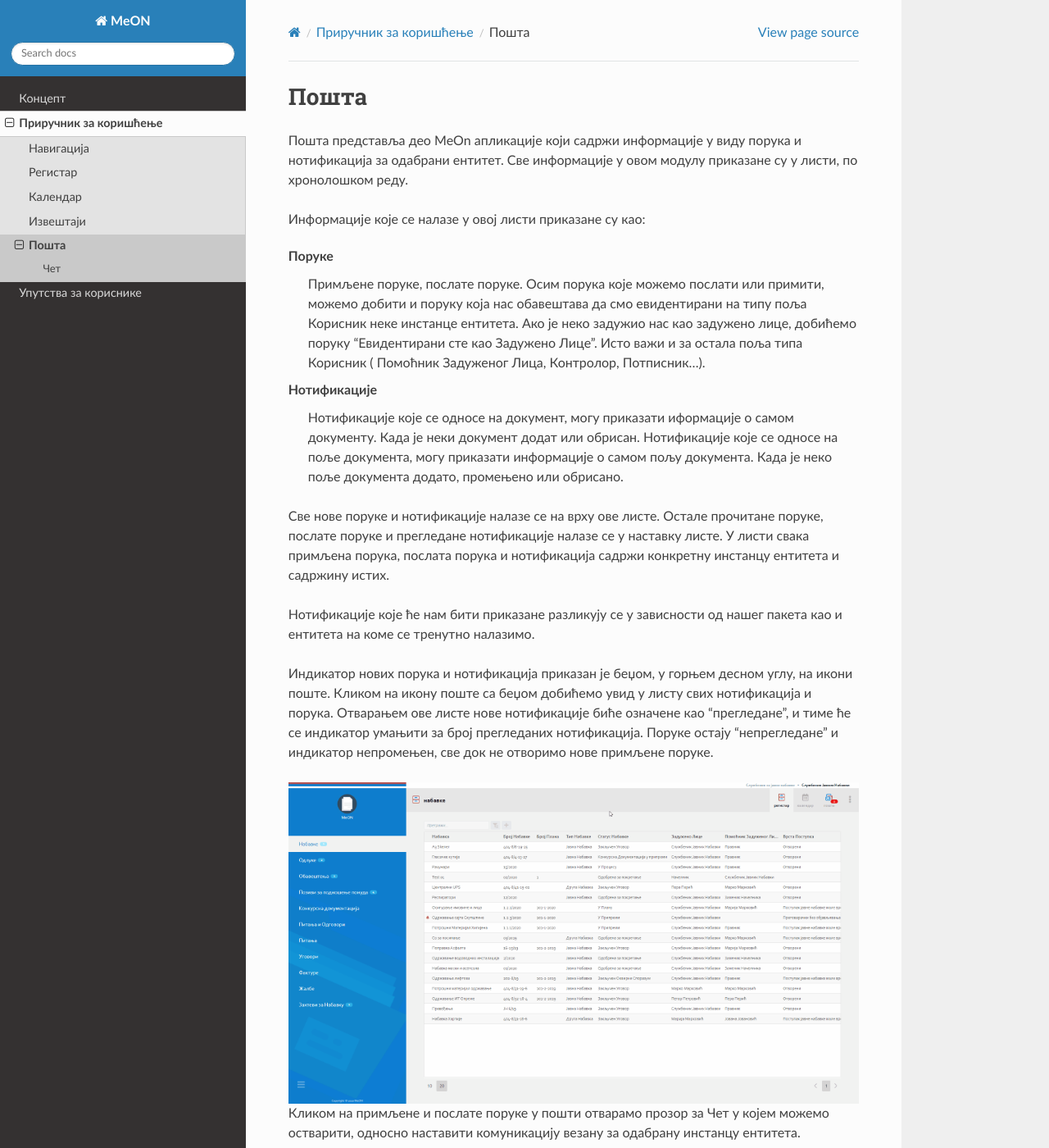
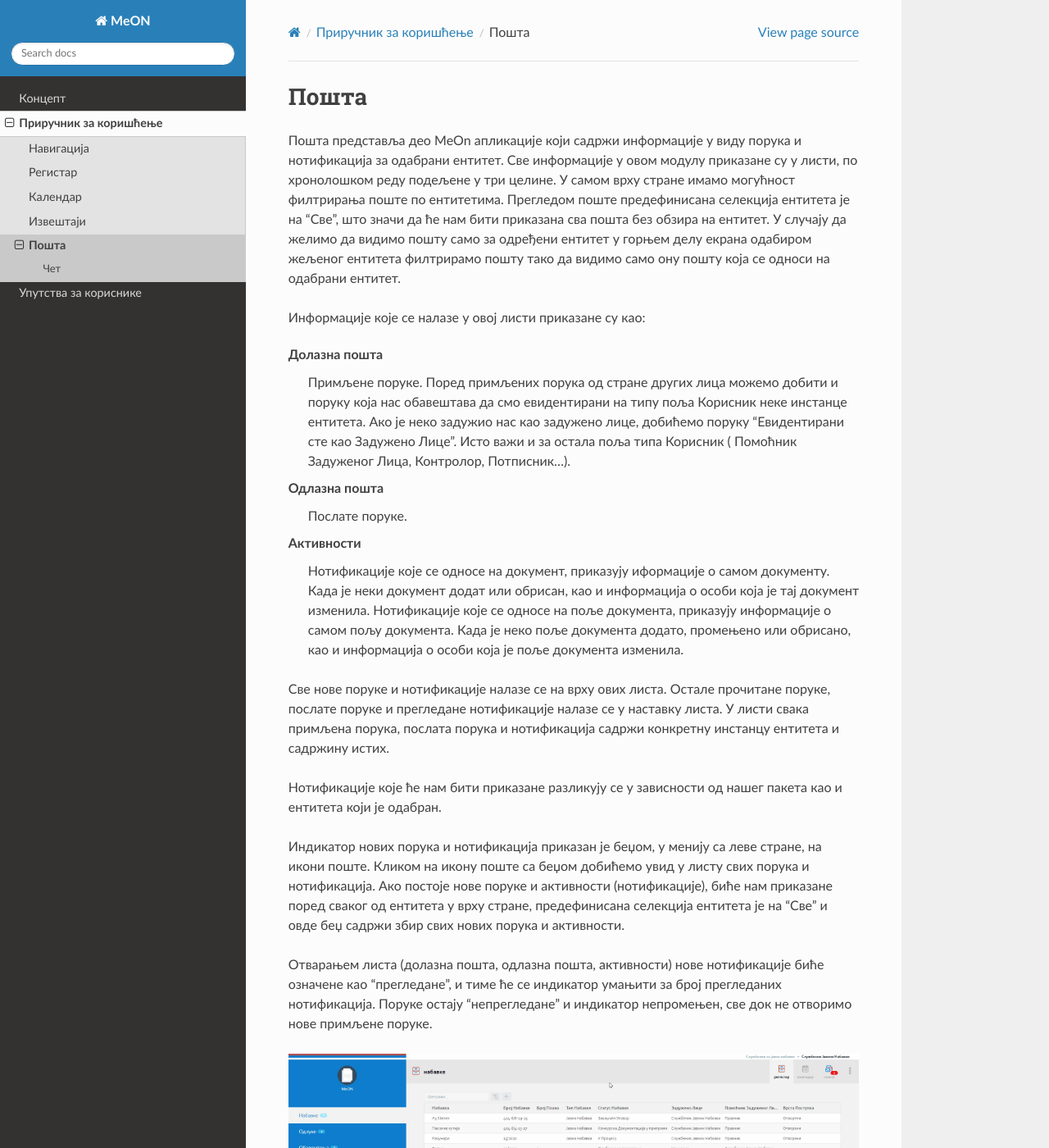
Before and after one commit to ismt-hub/MeON-Docs, a Sphinx documentation site: the page built from docs/prirucnik/posta.rst, in a window 1280 px wide and 1400 px high. Shown: the whole window at 82% size. Built offline with Sphinx 7.4.7 and the Read the Docs theme 2.0.0, drawn with Linux system fonts in a browser that asks for light colours; some of the changed text lies outside the part shown.

Commit message:
Changes to posta.rst

```diff
--- a/docs/prirucnik/posta.rst
+++ b/docs/prirucnik/posta.rst
@@ -4,33 +4,35 @@
 Пошта
 ********
 
-Пошта представља део MeOn апликације који садржи информације у виду порукa и нотификацијa за одабрани ентитет. Све информације у овом модулу приказане су у листи, по хронолошком реду.
+Пошта представља део MeOn апликације који садржи информације у виду порукa и нотификацијa за одабрани ентитет. Све информације у овом модулу приказане су у листи, по хронолошком реду подељене у три целине. У самом врху стране имамо могућност филтрирања поште по ентитетима. Прегледом поште предефинисана селекција ентитета је на "Све", што значи да ће нам бити приказана сва пошта без обзира на ентитет. У случају да желимо да видимо пошту само за одређени ентитет у горњем делу екрана одабиром жељеног ентитета филтрирамо пошту тако да видимо само ону пошту која се односи на одабрани ентитет.
 
 Информације које се налазе у овој листи приказане су као:
 
-Поруке
-  Примљене поруке, послате поруке. Осим порука које можемо послати или примити, можемо добити и поруку која нас обавештава да смо евидентирани на типу поља Корисник неке инстанце ентитета. Ако је неко задужио нас као задужено лице, добићемо поруку "Евидентирани сте као Задужено Лицe". Исто важи и за остала поља типа Корисник ( Помоћник Задуженог Лица, Контролор, Потписник...).
+Долазна пошта
+ Примљене поруке. Поред примљених порука од стране других лица можемо добити и поруку која нас обавештава да смо евидентирани на типу поља Корисник неке инстанце ентитета. Ако је неко задужио нас као задужено лице, добићемо поруку "Евидентирани сте као Задужено Лицe". Исто важи и за остала поља типа Корисник ( Помоћник Задуженог Лица, Контролор, Потписник...).
 
-Нотификације
- Нотификације које се односе на документ, могу приказати иформације о самом документу. Када је неки документ додат или обрисан.
- Нотификације које се односе на поље документа, могу приказати информације о самом пољу документа. Када је неко поље документа додато, промењено или обрисано.
+Одлазна пошта
+ Послате поруке.
 
-Све нове поруке и нотификације налазе се на врху ове листе. Остале прочитане поруке, послате поруке и прегледане нотификације налазе се у наставку листе. У листи свака примљена порука, послата порука и нотификација садржи конкретну инстанцу ентитета и садржину истих.
+Активности
+ Нотификације које се односе на документ, приказују иформације о самом документу. Када је неки документ додат или обрисан, као и информација о особи која је тај документ изменила.
+ Нотификације које се односе на поље документа, приказују информације о самом пољу документа. Када је неко поље документа додато, промењено или обрисано, као и информација о особи која је поље документа изменила.
 
-Нотификације које ће нам бити приказане разликују се у зависности од нашег пакета као и ентитета на коме се тренутно налазимо.
+Све нове поруке и нотификације налазе се на врху ових листа. Остале прочитане поруке, послате поруке и прегледане нотификације налазе се у наставку листа. У листи свака примљена порука, послата порука и нотификација садржи конкретну инстанцу ентитета и садржину истих.
 
-Индикатор нових порука и нотификација приказан је беџом, у горњем десном углу, на икони поште. Кликом на икону поште са беџом добићемо увид у листу свих нотификација и порука. Отварањем ове листе нове нотификације биће означене као "прегледане", и тиме ће се индикатор умањити за број прегледаних нотификација. Поруке остају "непрегледане" и индикатор непромењен, све док не отворимо нове примљене поруке.
+Нотификације које ће нам бити приказане разликују се у зависности од нашег пакета као и ентитета који је одабран.
+
+Индикатор нових порука и нотификација приказан је беџом, у менију са леве стране, на икони поште. Кликом на икону поште са беџом добићемо увид у листу свих порука и нотификација. Ако постоје нове поруке и активности (нотификације), биће нам приказане поред сваког од ентитета у врху стране, предефинисана селекција ентитета је на "Све" и овде беџ садржи збир свих нових порука и активности.
+
+Отварањем листа (долазна пошта, одлазна пошта, активности) нове нотификације биће означене као "прегледане", и тиме ће се индикатор умањити за број прегледаних нотификација. Поруке остају "непрегледане" и индикатор непромењен, све док не отворимо нове примљене поруке.
 
 .. image:: ../_static/img/Posta/posta.gif
    :width: 700
    :align: center
 
-Кликом на примљене и послате поруке у пошти отварамо прозор за Чет у којем можемо остварити, односно наставити комуникацију везану за одабрану инстанцу ентитета.
+Кликом на примљене и послате поруке у пошти отварамо прозор за Чет у којем можемо остварити, односно наставити комуникацију везану за одабрану инстанцу ентитета. Свака преписка са другим корисником, биће отворена као нови прозор у врху стране.
 
-Кликом на назив документа у примљеним, послатим порукама и нотификацијама доћи ћемо до новог прозора поште у којем је приказна сва пошта везана за одабрану инстанцу ентитета (примљене, послате поруке и нотификације).
-
-Да бисмо видели пошту других ентитета, поред оног на ком се тренутно налазимо, кликом на "прекидач" у горњем десном углу, видећемо пошту свих осталих ентитета, у зависности од пакета који имамо. На једноставан начин можемо доћи до поште свих ентитета, без потребе да мењамо ентитет.
-
+Кликом на назив документа у примљеним, послатим порукама и нотификацијама отвориће нам се новои прозора поште у којем је приказна сва пошта везана за одабрану инстанцу ентитета (примљене, послате поруке и нотификације).
 
 Чет
 ---
@@ -46,18 +48,18 @@
 
 1. Кликом на Мени са опцијама, у горњем десном углу детаља инстанце ентитета, и одабиром Нова Порука отвара нам се прозор за Одабир кореспондента. Кликом на име кореспондента, отварамо нови прозор за чет и тиме започињемо комуникацију са одабраном особом.
 
-2. Кликом на име особе у детаљима инстанце ентитета отварамо нови прозор за чет и можемо започети комуникацију са одабраном особом.
+2. Кликом на икону поште поред испод имена корисника у детаљима инстанце ентитета отварамо нови прозор за чет и можемо започети комуникацију са одабраном особом.
 
-3. Из календара у детаљима инстанце одабраног ентитета и кликом на име корисника отварамо нови прозор за чет и можемо започети комуникацију са одабраном особом.
+3. Из календара у детаљима инстанце одабраног ентитета и кликом на икону поште поре имена корисника отварамо нови прозор за чет и можемо започети комуникацију са одабраном особом.
 
 4. Кликом на примљену или послату поруку у пошти, отвара нам се прозор за чет.
 
 О истој инстанци ентитета могу комуницирати различити корисници.
-Коришћењем чет-а на најлакши начин можемо остварити комуникацију везану за инстанцу одабраног ентитета. Свака послата порука у чет-у односи се на конкретану инстанцу ентитета. Конкретна инстанца ентитета увек се види и приказана је у горњем левом углу прозора за чет.
+Коришћењем чет-а на најлакши начин можемо остварити комуникацију везану за инстанцу одабраног ентитета. Свака послата порука у чет-у односи се на конкретану инстанцу ентитета. Конкретна инстанца ентитета увек се види и приказана је на врху стране у одабраном прозору.
 
 Пример:
 
-Службеник за јавне набавке уочио је да у набавци "Осигурање имовине и лица" недостаје Рок за подношење понуда и податак о Општем Речнику Набавке (ОРН). Увидом у детаље инстанце овог ентитета, кликом на име задуженог лица, службеник отвара прозор за чет и поставља питање задуженом лицу о року за подношење понуда. Кликом на име помоћника задуженог лица, у детаљима инстанце истог ентитета, отвара нови прозор за чет и поставља питање о податку ОРН-а.
+Службеник за јавне набавке уочио је да у набавци "Осигурање имовине и лица" недостаје Рок за подношење понуда и податак о Општем Речнику Набавке (ОРН). Увидом у детаље инстанце овог ентитета, кликом на икону поште испод имена задуженог лица, службеник отвара прозор за чет и поставља питање задуженом лицу о року за подношење понуда. Службеник се враћа на детаље инстанце једноставним кликом на инстанцу ентитета у горњем делу екрана. Кликом на икону поште испод имена помоћника задуженог лица, у детаљима инстанце истог ентитета, отвара нови прозор за чет и поставља питање о податку ОРН-а.
 
 Овакав пример представља једноставан начин комуникације, који се односи на конкретну инстанцу ентитета. Кроз два независна чета корисник је остварио комуникацију са две различите особе о истој инстанци ентитета. Корисник је директно задуженом лицу и његовом помоћнику поставио питање, без потребе да конкретизује инстанцу ентитета. На основу инстанце ентитета приказане у примљеној поруци поште и у прозору за чет, лице којем је порука упућена зна о којој инстанци ентитета се ради.
 
@@ -73,8 +75,6 @@
 
 .. Tip:: Кроз поље за преглед порука можете се кретати коришћењем scroll-a
 
-Поље за слање поруке и дугме Пошаљи налази се на дну екрана.
+Поље за унос поруке и дугме Пошаљи налази се на дну екрана.
 
 .. Tip:: Поруку можете послати и комбинацијом тастера Shift + Enter
-
-Кликом на дугме затвори, у горњем десном углу, затвара се прозор за чет и вратићемо се на екран на којем смо предходно били.
```
